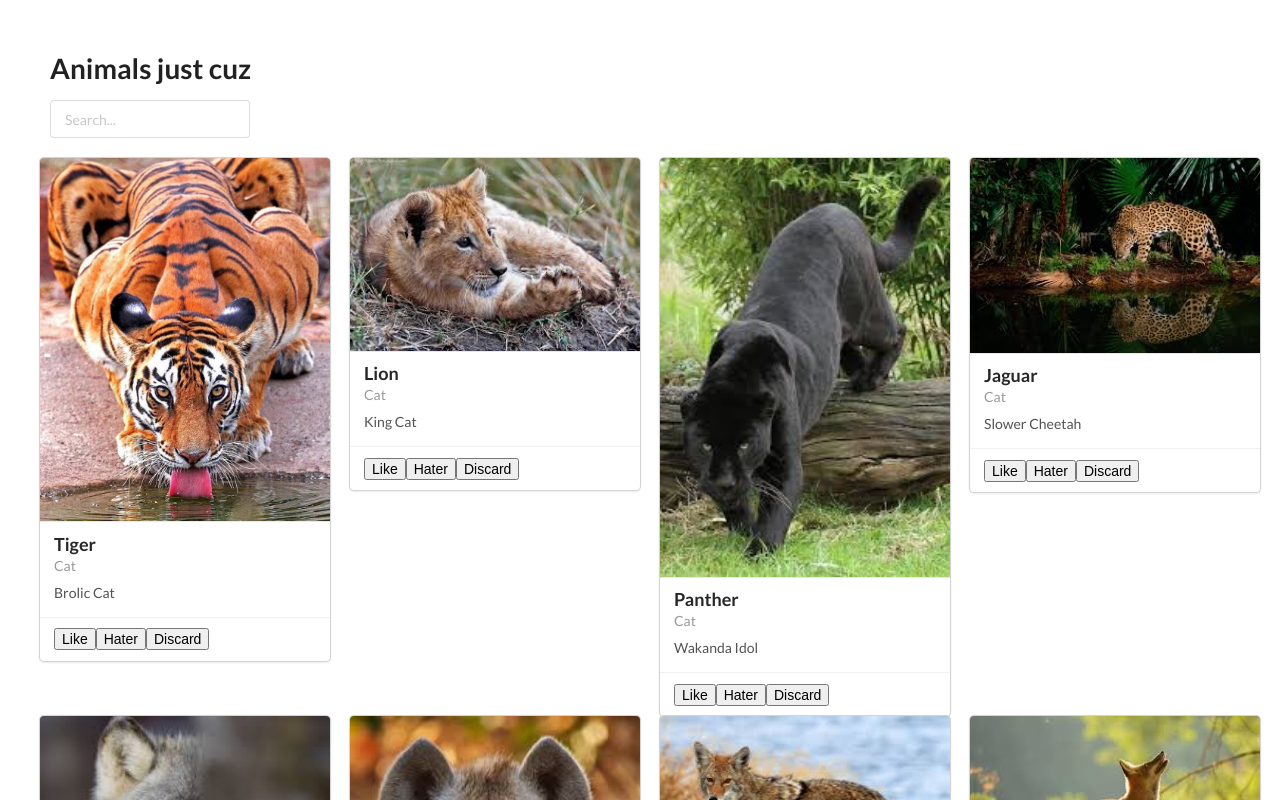
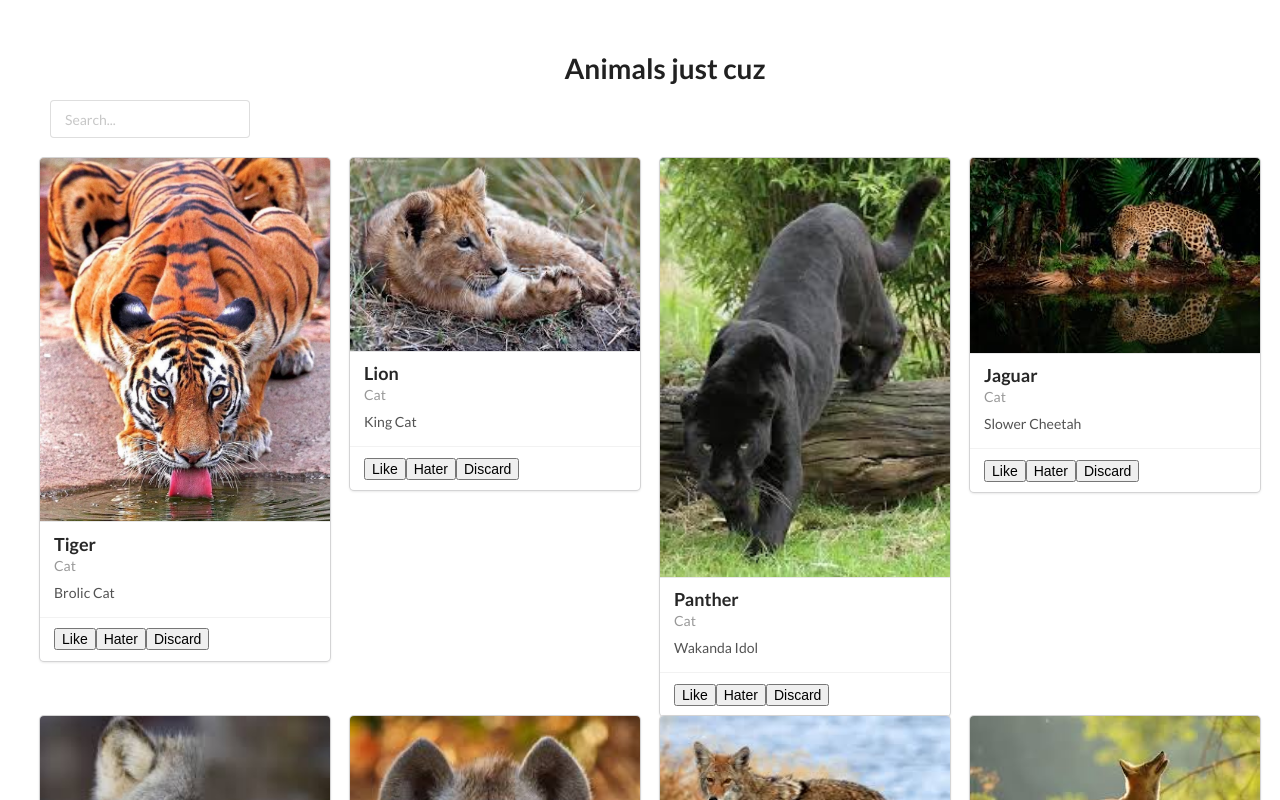
Before and after one commit to hectorcarrasco1992/animals-react, a React (Create React App) app: page / in a window 1280 px wide. Shown: the top 800 px of the page. Built offline with nearby package versions, Linux system fonts and the light colour scheme.

Commit message:
centered titile

```diff
--- a/src/components/App.js
+++ b/src/components/App.js
@@ -3,7 +3,7 @@ import Animals from './Animals';
 
 const App = () => (
     <div>
-        <h1 style={{paddingTop: '50px', paddingLeft: '50px'}}>Animals just cuz</h1>
+        <h1 style={{paddingTop: '50px', paddingLeft: '50px',display:'flex',justifyContent:'center'}}>Animals just cuz</h1>
         <Animals />
     </div>
 );
```
